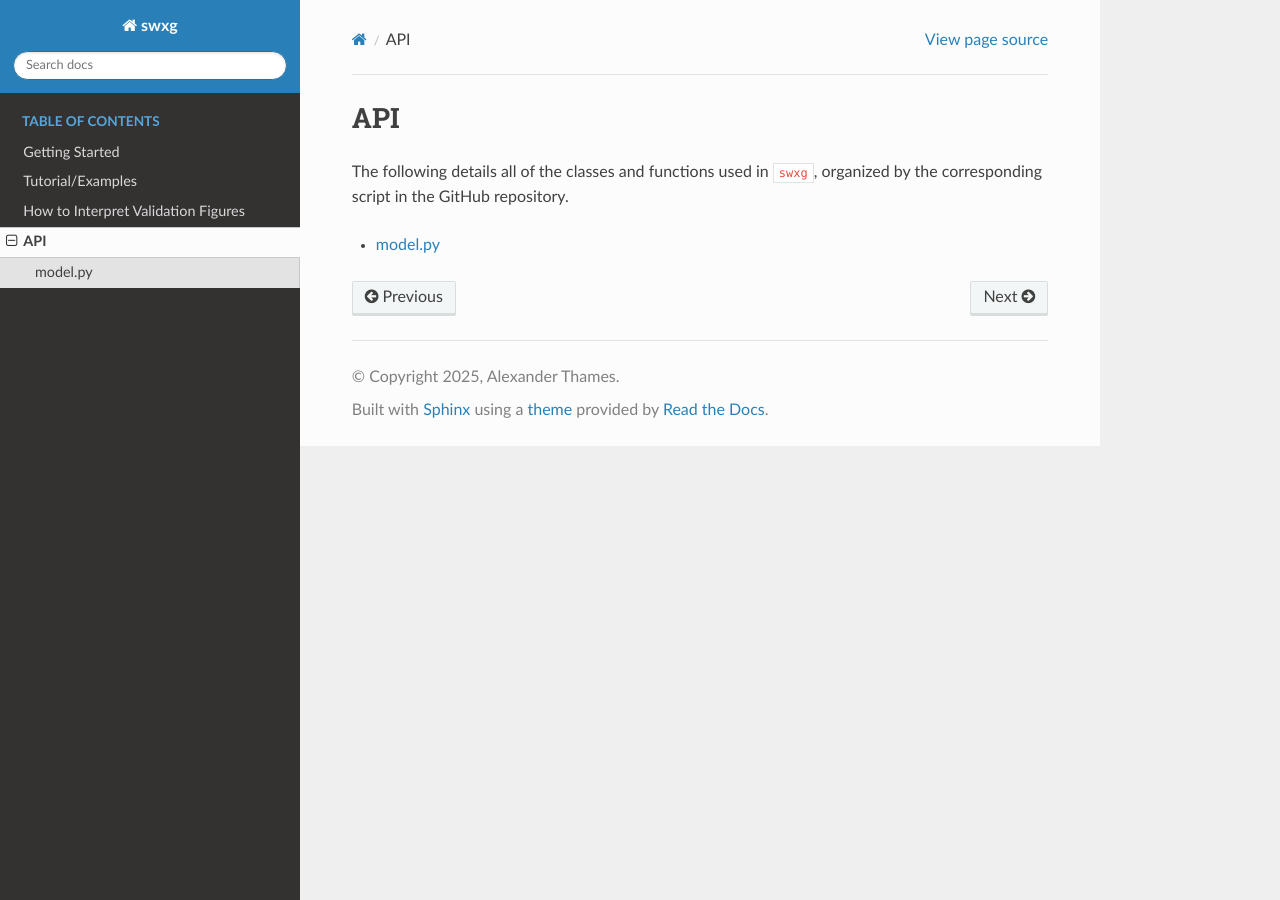
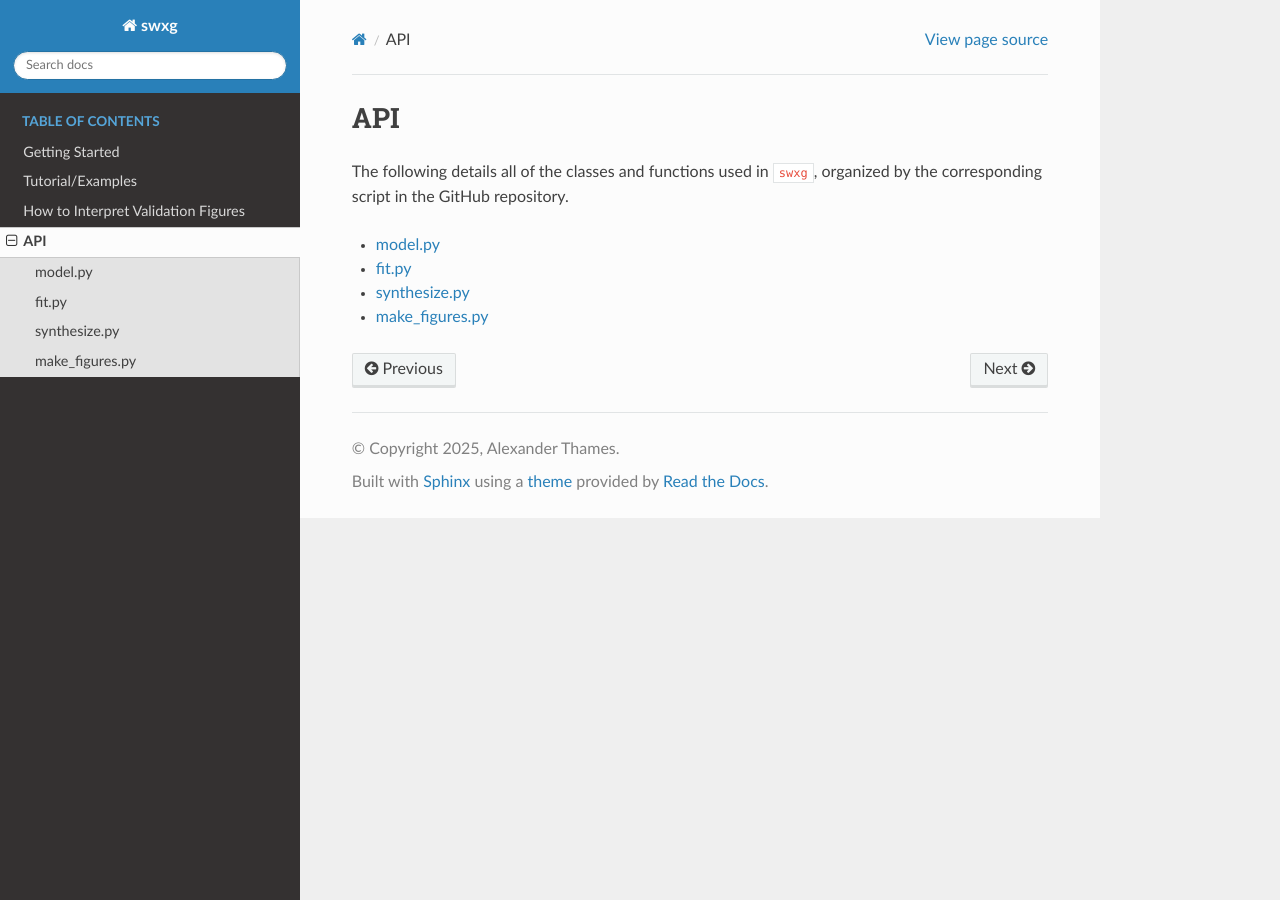
Before and after one commit to xthames/swxg, a Sphinx documentation site: the page built from docs/source/api/index.rst, in a window 1280 px wide. Built offline with Sphinx 7.4.7 and the Read the Docs theme 3.1.0, drawn with Linux system fonts in a browser that asks for light colours; some of the changed lines change nothing that is shown.

Commit message:
eventually I'll have to stumble over the correct syntax...

```diff
--- /dev/null
+++ b/docs/source/api/fit/index.rst
@@ -0,0 +1,2 @@
+``fit.py``
+~~~~~~~~~~
--- a/docs/source/api/index.rst
+++ b/docs/source/api/index.rst
@@ -7,6 +7,6 @@ The following details all of the classes and functions used in ``swxg``, organiz
     :maxdepth: 2
 
     model.py <model>
-    fit.py <fit>
-    synthesize.py <synthesize>
-    make_figures.py <make_figures>
+    fit.py <fit/index>
+    synthesize.py <synthesize/index>
+    make_figures.py <make_figures/index>
--- /dev/null
+++ b/docs/source/api/make_figures/index.rst
@@ -0,0 +1,2 @@
+``make_figures.py``
+~~~~~~~~~~~~~~~~~~~
--- /dev/null
+++ b/docs/source/api/synthesize/index.rst
@@ -0,0 +1,2 @@
+``synthesize.py``
+~~~~~~~~~~~~~~~~~
```
Also changed, not shown: .readthedocs.yaml, docs/source/api/fit.rst (deleted), docs/source/api/make_figures.rst (deleted), docs/source/api/synthesize.rst (deleted).
